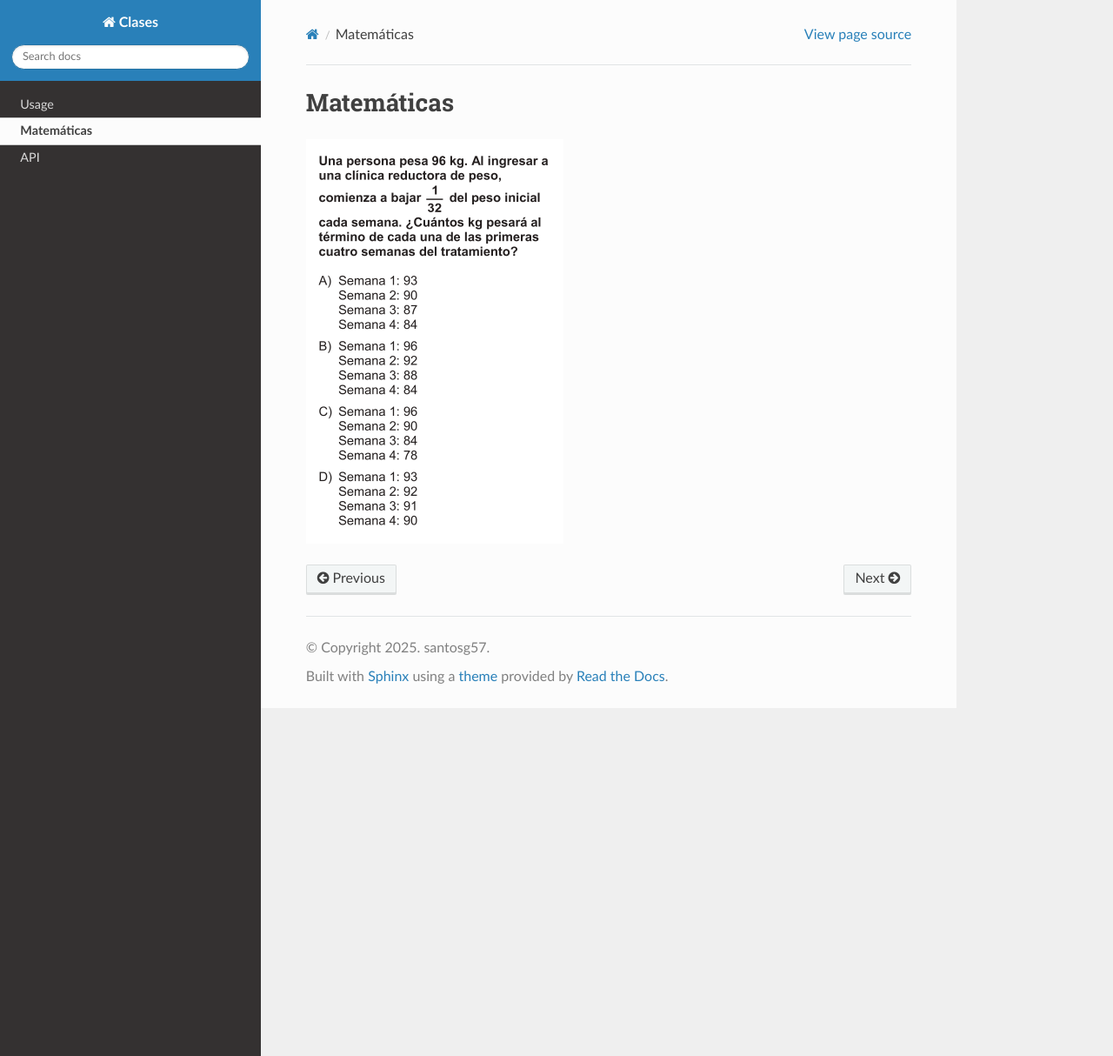
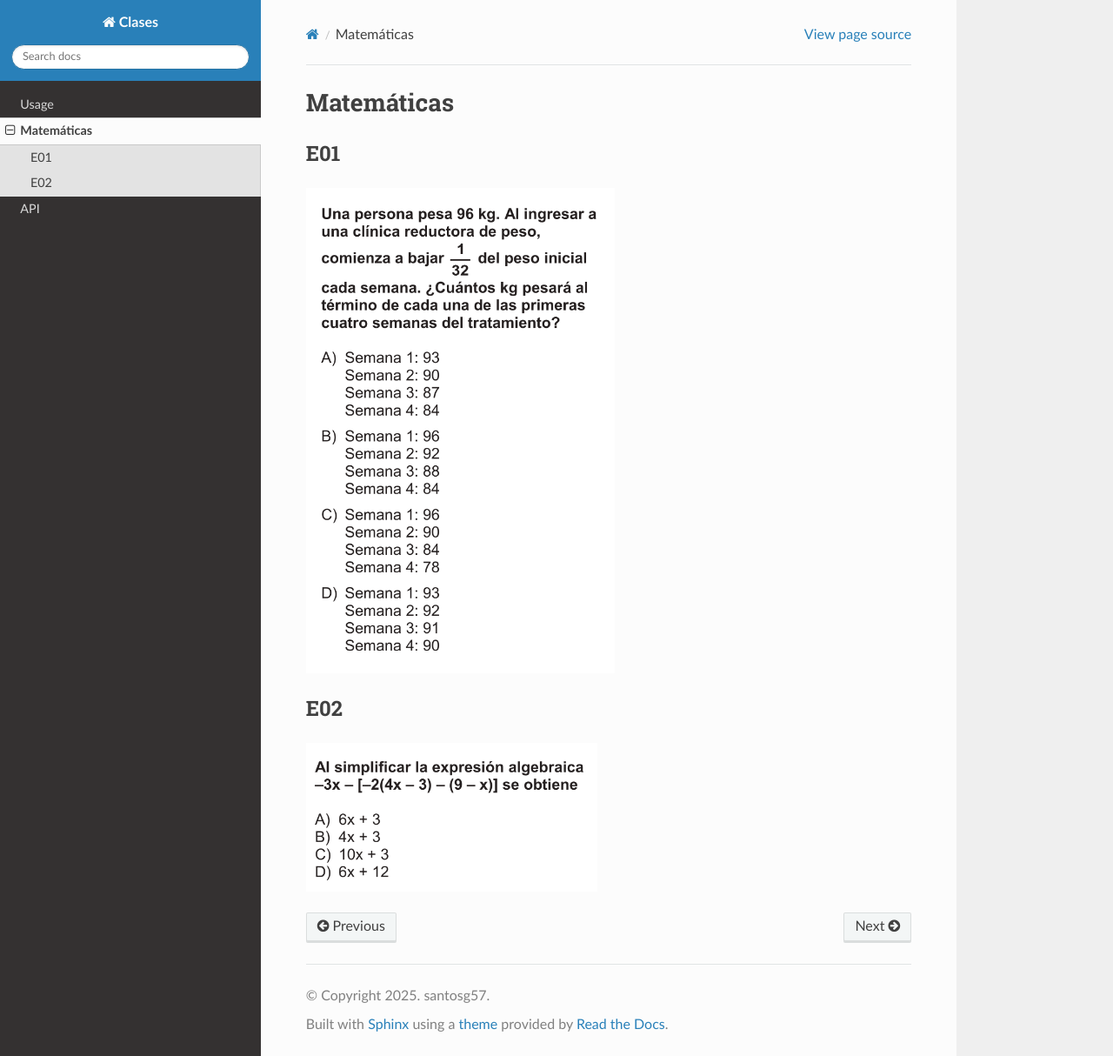
Before and after one commit to matecom57/santosg57-clasesparticulares, a Sphinx documentation site: the page built from docs/source/Matematicas/matematicas.rst, in a window 1280 px wide and 1214 px high. Shown: the whole window at 87% size. Built offline with Sphinx 7.4.7 and the Read the Docs theme 3.1.0, drawn with Linux system fonts in a browser that asks for light colours.

Commit message:
Test comité

```diff
--- a/docs/source/Matematicas/matematicas.rst
+++ b/docs/source/Matematicas/matematicas.rst
@@ -1,5 +1,14 @@
 Matemáticas
 ===========
 
+E01
+---
+
 .. image:: mat47.png
-   :scale: 50 %
+   :scale: 60 %
+
+E02
+---
+
+.. image:: mat48.png
+   :scale: 60 %
```
